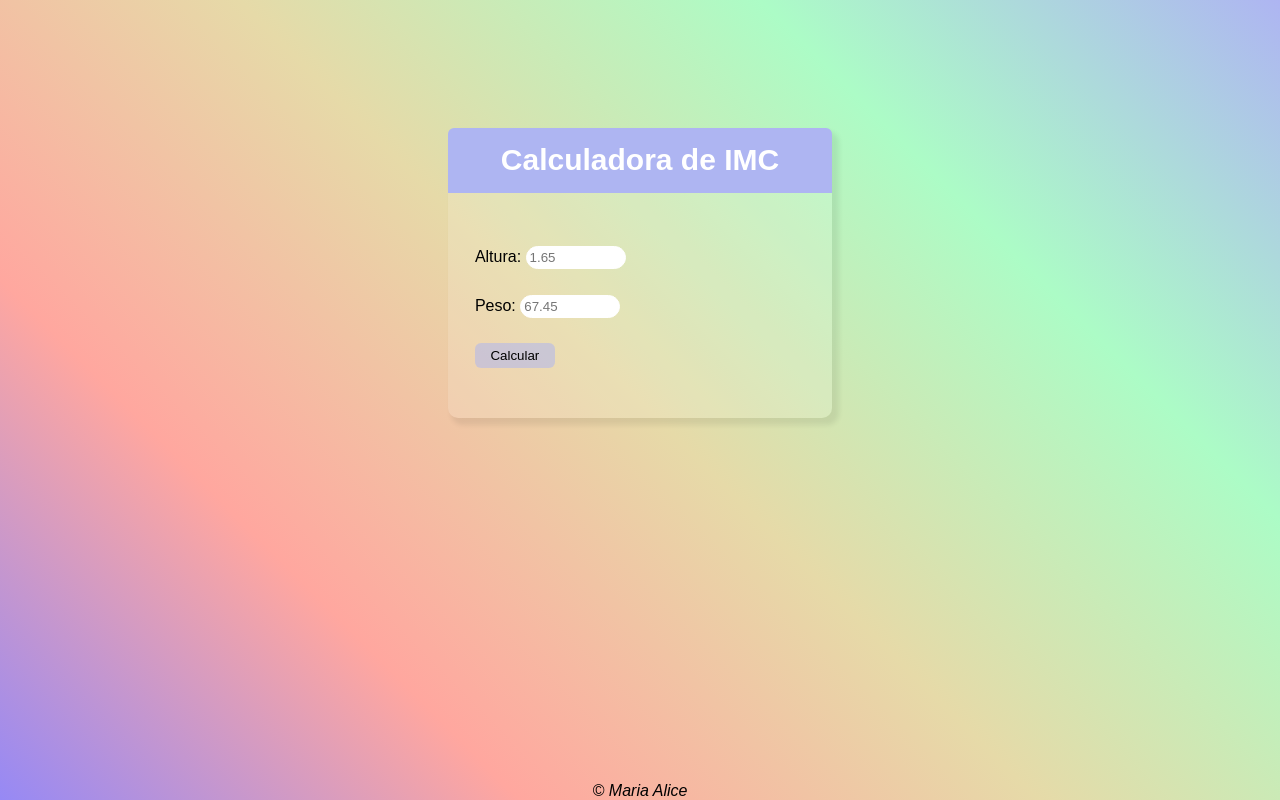
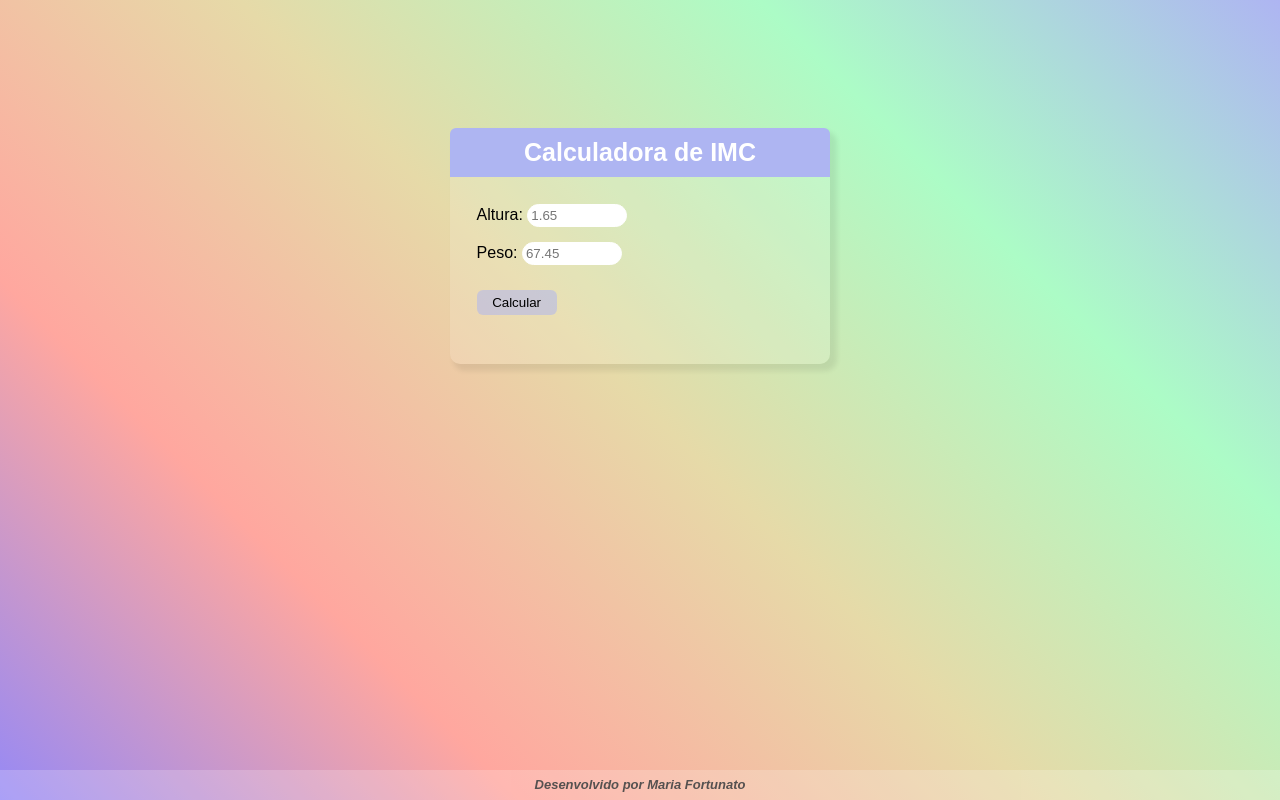
Before and after one commit to mariafortunato/imc-calculator, a plain HTML site: page index.html in a window 1280 px wide. Drawn offline with Linux system fonts and the light colour scheme.

Commit message:
alteração no footer

```diff
--- a/index.html
+++ b/index.html
@@ -10,18 +10,22 @@
     <div id="inicio">
             <h1 id="title"> Calculadora de IMC </h1>
             <div id="corpo">
+                <div id="inputUm">
                     <p>
                        Altura: <input type="number" name="" id="altura" placeholder="1.65">
                     </p>
+                </div>
+                <div id="inputDois">
                     <p>
                         Peso: <input type="number" name="" id="peso" placeholder="67.45">
                     </p>
+                </div>
                 <input type="button" value="Calcular" onclick="calcular()" id="buttonCalcular">
             </div>
             <div id="res"></div>
     </div>
     <footer>
-         &copy; Maria Alice
+        <p>Desenvolvido por Maria Fortunato</p>
     </footer>
     <script src="funcao.js"></script>
 </body>
--- a/style.css
+++ b/style.css
@@ -16,16 +16,16 @@ body{
 body #inicio{
     background-color: rgba(255, 255, 255, 0.137);
     border-radius: 10px;
-    width: 30%;
+    width: 380px;
     margin: auto;
     box-shadow: 5px 5px 5px 2px rgba(0, 0, 0, 0.075);
     margin-top: 10%;
 }
 body #inicio #title{
-    font-size: 30px;
+    font-size: 25px;
     background-color: #AEB5F2;
     margin: 0;
-    padding: 4%;
+    padding: 10px;
     border-radius: 6px 6px 0 0;
     text-align: center;
     color: white;
@@ -59,21 +59,28 @@ input[type=button]:hover{
     background-color:transparent;
     color: #05149e;
 }
+body #inicio #inputUm{
+    margin-bottom: 15px;
+}
 body #res{
     margin-top: 2%;
     padding: 3%;
     border-radius: 10px;
 }
-p{
-    margin-top: 8%;
-}
 footer{
-    color: rgb(0, 0, 0);
     text-align: center;
     font-style: italic;
     position: fixed;
     bottom: 0;
     width: 100%;
+    height: 30px;
+    background-color: rgba(255, 255, 255, 0.192);
+}
+footer p{
+    font-weight: 600;
+    color: rgb(85, 81, 80);
+    font-size: 13px;
+    padding: 7px 0;
 }
 @media (max-width: 1024px){
     body #inicio{
@@ -97,15 +104,10 @@ footer{
         width: 28%;
         margin-top: 4%;
     }
-    p{
-        margin-top: 8%;
-    }
     footer{
         color: rgb(0, 0, 0);
         text-align: center;
         font-style: italic;
-
-
     }
 }
 @media (max-width: 650px){
@@ -124,14 +126,9 @@ footer{
         width: 28%;
         margin-top: 4%;
     }
-    p{
-        margin-top: 5%;
-    }
     footer{
         color: rgb(0, 0, 0);
         text-align: center;
         font-style: italic;
-        margin-top: 3%;
-
     }
 }
```
Lines whose indentation alone changed are shown as unchanged.
